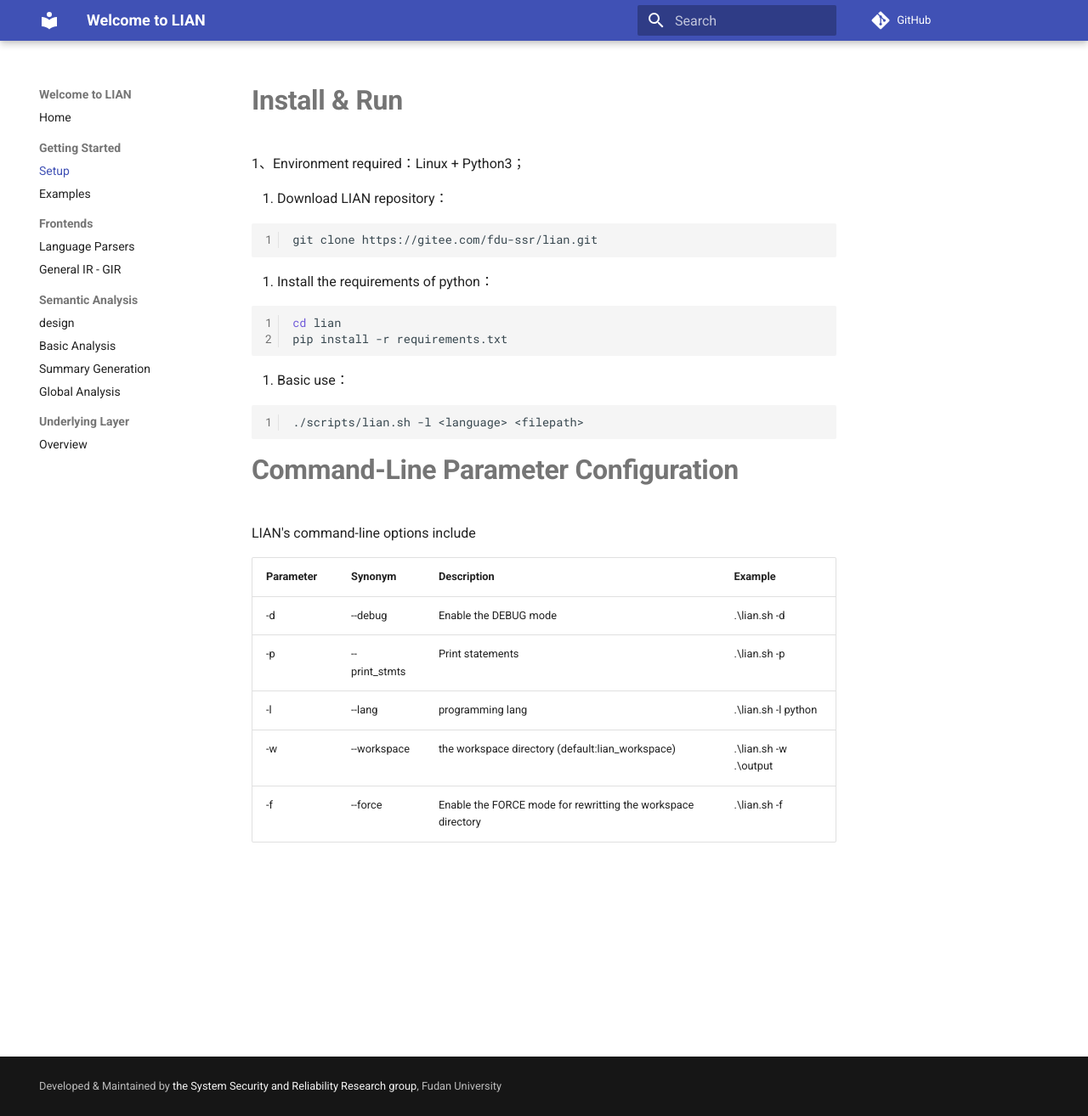
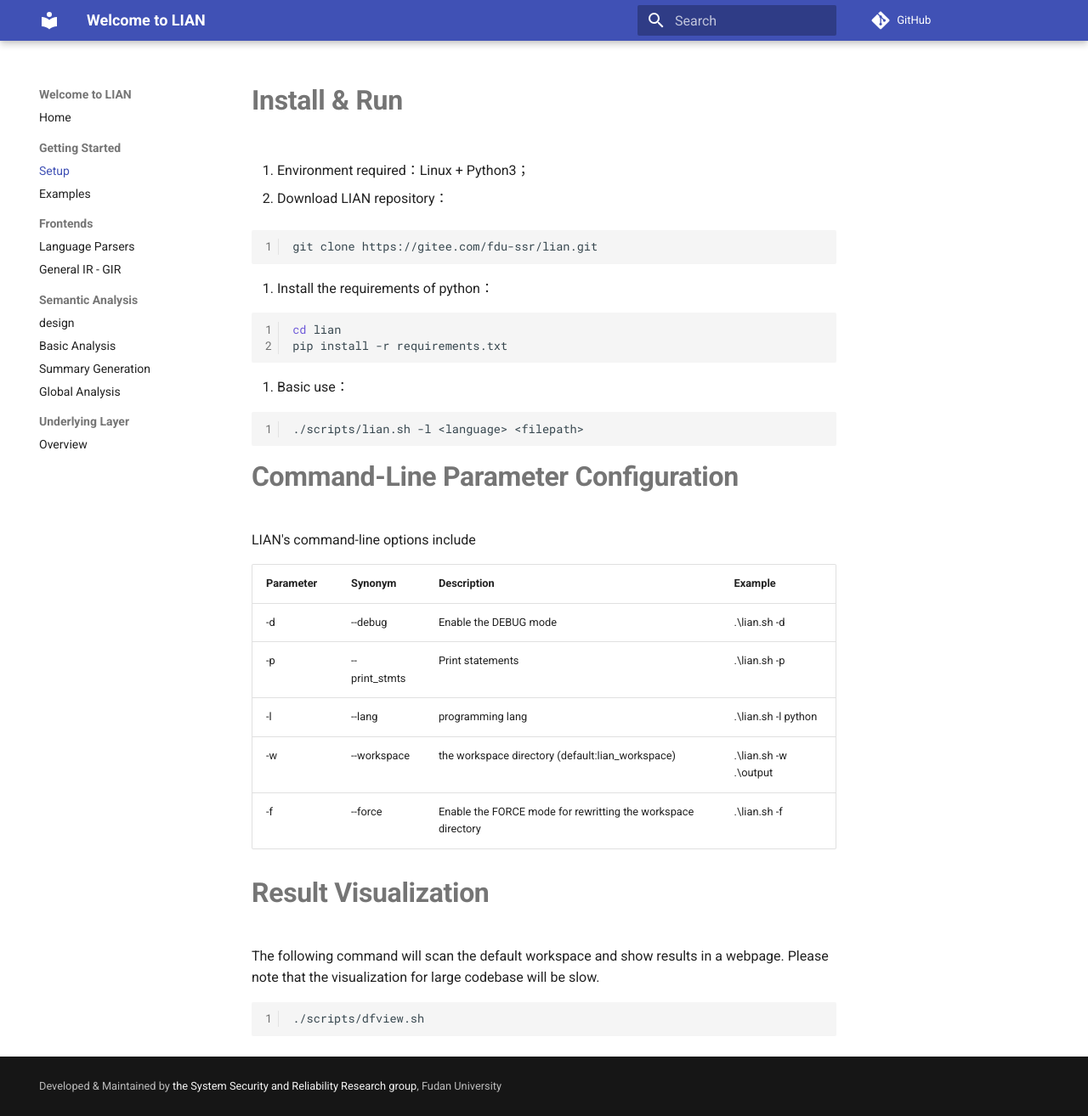
Before and after one commit to yang-guangliang/lian, an MkDocs documentation site: the page built from docs/en/setup.md, in a window 1280 px wide and 1314 px high. Shown: the whole window at 85% size. Built offline with MkDocs 1.6.1 and Material for MkDocs 9.7.7, drawn with Linux system fonts in a browser that asks for light colours; comment, search, counter and statistics services are not loaded.

Commit message:
update docs

````diff
--- a/docs/en/setup.md
+++ b/docs/en/setup.md
@@ -1,6 +1,6 @@
 # **Install & Run**
 
-1、Environment required：Linux  +  Python3；
+1. Environment required：Linux  +  Python3；
 
 2. Download LIAN repository：
 
@@ -32,3 +32,11 @@ LIAN's command-line options include
 | -l   | --lang        | programming lang              | .\lian.sh -l python <target.py> |
 | -w   | --workspace | the workspace directory (default:lian_workspace) | .\lian.sh <target.py> -w .\output |
 | -f   | --force     | Enable the FORCE mode for rewritting the workspace directory                 | .\lian.sh <target.py> -f          |
+
+# **Result Visualization**
+
+The following command will scan the default workspace and show results in a webpage. Please note that the visualization for large codebase will be slow.
+
+```shell
+./scripts/dfview.sh
+```
````
Also changed, not shown: docs/en/summary_generation.md (+5 -5 lines), docs/en/underlying.md (+3 -3 lines).
